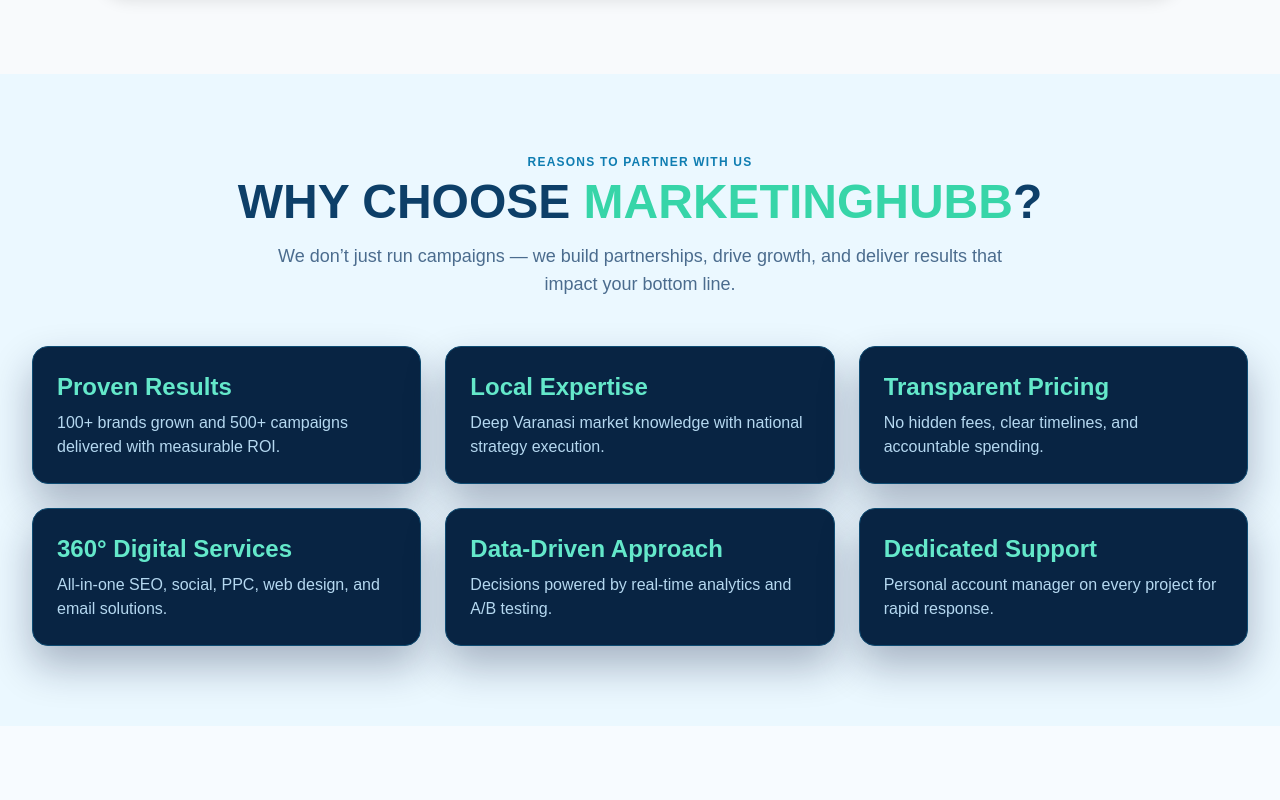
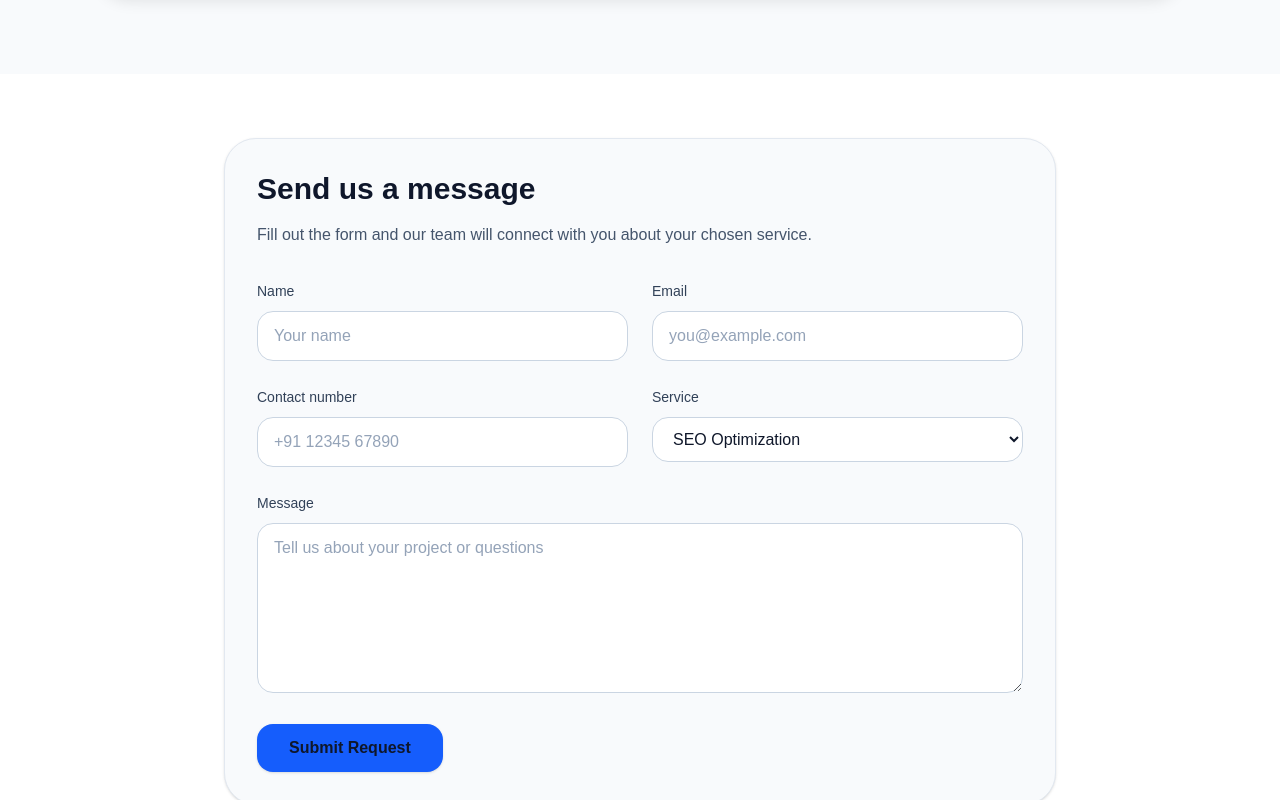
Before and after one commit to rohan-2004-web/marketinghubb, a Next.js app: page /contact in a window 1280 px wide. Shown: the part 1160-1960 px from the top of the page. Built offline with nearby package versions, Linux system fonts and the light colour scheme.

Commit message:
Add contact form and require admin email+password

```diff
--- a/app/admin/page.tsx
+++ b/app/admin/page.tsx
@@ -2,7 +2,8 @@
 
 import { useEffect, useState } from 'react';
 
-const ADMIN_PASSWORD = '@saurabh2004';
+const ADMIN_EMAIL = 'saurabhcgoubey200@gmail.com';
+const ADMIN_PASSWORD = 'saurabh@2004';
 
 type Submission = {
   id: string;
@@ -16,6 +17,7 @@
 
 export default function AdminPage() {
   const [password, setPassword] = useState('');
+  const [email, setEmail] = useState('');
   const [loggedIn, setLoggedIn] = useState(false);
   const [submissions, setSubmissions] = useState<Submission[]>([]);
   const [error, setError] = useState('');
@@ -23,7 +25,7 @@
 
   const handleLogin = (event: React.FormEvent<HTMLFormElement>) => {
     event.preventDefault();
-    if (password === ADMIN_PASSWORD) {
+    if (email.toLowerCase() === ADMIN_EMAIL.toLowerCase() && password === ADMIN_PASSWORD) {
       setLoggedIn(true);
       setError('');
     } else {
@@ -67,6 +69,21 @@
 
         {!loggedIn ? (
           <form onSubmit={handleLogin} className="space-y-4 max-w-md">
+            <div>
+              <label htmlFor="admin-email" className="block text-sm font-medium text-slate-700 mb-2">
+                Admin Email
+              </label>
+              <input
+                id="admin-email"
+                type="email"
+                value={email}
+                onChange={(event) => setEmail(event.target.value)}
+                className="w-full rounded-xl border border-slate-300 bg-white px-4 py-3 text-slate-900 placeholder:text-slate-400 focus:border-blue-500 focus:outline-none focus:ring-2 focus:ring-blue-200"
+                placeholder="saurabhcgoubey200@gmail.com"
+                autoComplete="username"
+                required
+              />
+            </div>
             <div>
               <label htmlFor="admin-password" className="block text-sm font-medium text-slate-700 mb-2">
                 Admin Password
--- /dev/null
+++ b/app/contact/ContactForm.tsx
@@ -0,0 +1,148 @@
+'use client';
+
+import { useState } from 'react';
+
+const serviceOptions = [
+  { value: 'SEO Optimization', label: 'SEO Optimization' },
+  { value: 'Social Media Marketing', label: 'Social Media Marketing' },
+  { value: 'PPC Advertising', label: 'PPC Advertising' },
+  { value: 'Website Design', label: 'Website Design' },
+  { value: 'Graphic Design', label: 'Graphic Design' },
+  { value: 'Email Marketing', label: 'Email Marketing' },
+  { value: 'Other', label: 'Other' },
+];
+
+export default function ContactForm() {
+  const [name, setName] = useState('');
+  const [email, setEmail] = useState('');
+  const [phone, setPhone] = useState('');
+  const [service, setService] = useState('SEO Optimization');
+  const [message, setMessage] = useState('');
+  const [status, setStatus] = useState<'idle' | 'loading' | 'success' | 'error'>('idle');
+  const [error, setError] = useState('');
+
+  async function handleSubmit(event: React.FormEvent<HTMLFormElement>) {
+    event.preventDefault();
+    setStatus('loading');
+    setError('');
+
+    try {
+      const response = await fetch('/api/contact', {
+        method: 'POST',
+        headers: {
+          'Content-Type': 'application/json',
+        },
+        body: JSON.stringify({ name, email, phone, service, message }),
+      });
+
+      const data = await response.json();
+      if (!response.ok) {
+        setStatus('error');
+        setError(data.error || 'Unable to submit form.');
+        return;
+      }
+
+      setStatus('success');
+      setName('');
+      setEmail('');
+      setPhone('');
+      setService('SEO Optimization');
+      setMessage('');
+    } catch (submitError) {
+      setStatus('error');
+      setError('Unable to submit the form. Please try again later.');
+    }
+  }
+
+  return (
+    <section className="bg-white py-16">
+      <div className="max-w-4xl mx-auto px-4 sm:px-6 lg:px-8">
+        <div className="rounded-[32px] border border-slate-200 bg-slate-50 p-8 shadow-sm">
+          <h2 className="text-3xl font-bold text-slate-900 mb-4">Send us a message</h2>
+          <p className="text-slate-600 mb-8">Fill out the form and our team will connect with you about your chosen service.</p>
+
+          <form onSubmit={handleSubmit} className="space-y-6">
+            <div className="grid gap-6 lg:grid-cols-2">
+              <label className="block">
+                <span className="text-sm font-medium text-slate-700">Name</span>
+                <input
+                  type="text"
+                  value={name}
+                  onChange={(event) => setName(event.target.value)}
+                  placeholder="Your name"
+                  required
+                  className="mt-2 w-full rounded-2xl border border-slate-300 bg-white px-4 py-3 text-slate-900 outline-none focus:border-blue-500 focus:ring-2 focus:ring-blue-200"
+                />
+              </label>
+
+              <label className="block">
+                <span className="text-sm font-medium text-slate-700">Email</span>
+                <input
+                  type="email"
+                  value={email}
+                  onChange={(event) => setEmail(event.target.value)}
+                  placeholder="you@example.com"
+                  required
+                  className="mt-2 w-full rounded-2xl border border-slate-300 bg-white px-4 py-3 text-slate-900 outline-none focus:border-blue-500 focus:ring-2 focus:ring-blue-200"
+                />
+              </label>
+            </div>
+
+            <div className="grid gap-6 lg:grid-cols-2">
+              <label className="block">
+                <span className="text-sm font-medium text-slate-700">Contact number</span>
+                <input
+                  type="tel"
+                  value={phone}
+                  onChange={(event) => setPhone(event.target.value)}
+                  placeholder="+91 12345 67890"
+                  required
+                  className="mt-2 w-full rounded-2xl border border-slate-300 bg-white px-4 py-3 text-slate-900 outline-none focus:border-blue-500 focus:ring-2 focus:ring-blue-200"
+                />
+              </label>
+
+              <label className="block">
+                <span className="text-sm font-medium text-slate-700">Service</span>
+                <select
+                  value={service}
+                  onChange={(event) => setService(event.target.value)}
+                  className="mt-2 w-full rounded-2xl border border-slate-300 bg-white px-4 py-3 text-slate-900 outline-none focus:border-blue-500 focus:ring-2 focus:ring-blue-200"
+                >
+                  {serviceOptions.map((option) => (
+                    <option key={option.value} value={option.value}>
+                      {option.label}
+                    </option>
+                  ))}
+                </select>
+              </label>
+            </div>
+
+            <label className="block">
+              <span className="text-sm font-medium text-slate-700">Message</span>
+              <textarea
+                value={message}
+                onChange={(event) => setMessage(event.target.value)}
+                placeholder="Tell us about your project or questions"
+                rows={6}
+                required
+                className="mt-2 w-full rounded-2xl border border-slate-300 bg-white px-4 py-3 text-slate-900 outline-none focus:border-blue-500 focus:ring-2 focus:ring-blue-200"
+              />
+            </label>
+
+            <div className="flex flex-col gap-4 sm:flex-row sm:items-center sm:justify-between">
+              <button
+                type="submit"
+                disabled={status === 'loading'}
+                className="inline-flex items-center justify-center rounded-2xl bg-blue-600 px-8 py-3 text-white font-semibold shadow-sm transition hover:bg-blue-700 disabled:cursor-not-allowed disabled:opacity-60"
+              >
+                {status === 'loading' ? 'Sending...' : 'Submit Request'}
+              </button>
+              {status === 'success' && <p className="text-sm text-emerald-600">Your message has been sent successfully.</p>}
+              {status === 'error' && <p className="text-sm text-red-600">{error}</p>}
+            </div>
+          </form>
+        </div>
+      </div>
+    </section>
+  );
+}
--- a/app/contact/page.tsx
+++ b/app/contact/page.tsx
@@ -1,6 +1,7 @@
 import type { Metadata } from 'next';
 import WhyChooseSection from '../components/WhyChooseSection';
 import WhyTrustSection from '../components/WhyTrustSection';
+import ContactForm from './ContactForm';
 
 export const metadata: Metadata = {
   title: 'Contact MarketingHubb | Digital Marketing Agency in Varanasi',
@@ -80,6 +81,7 @@
           </div>
         </div>
       </section>
+      <ContactForm />
       <WhyChooseSection />
       <WhyTrustSection />
     </div>
```
